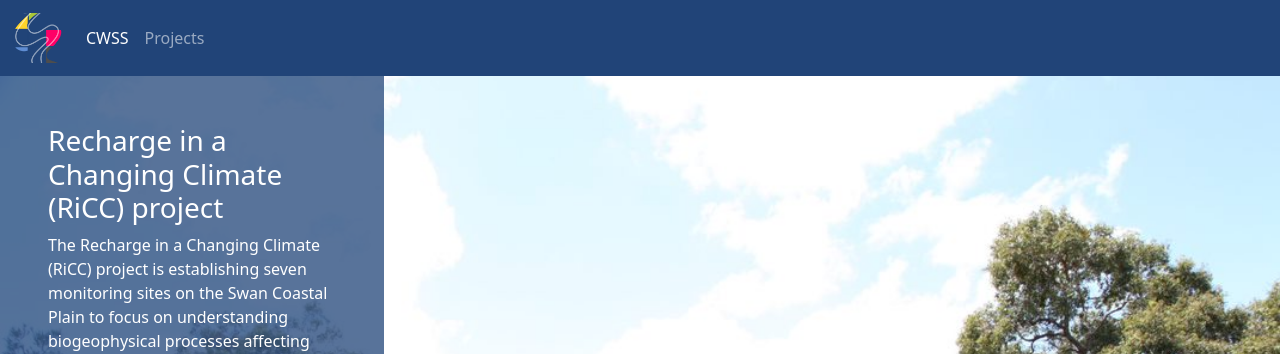
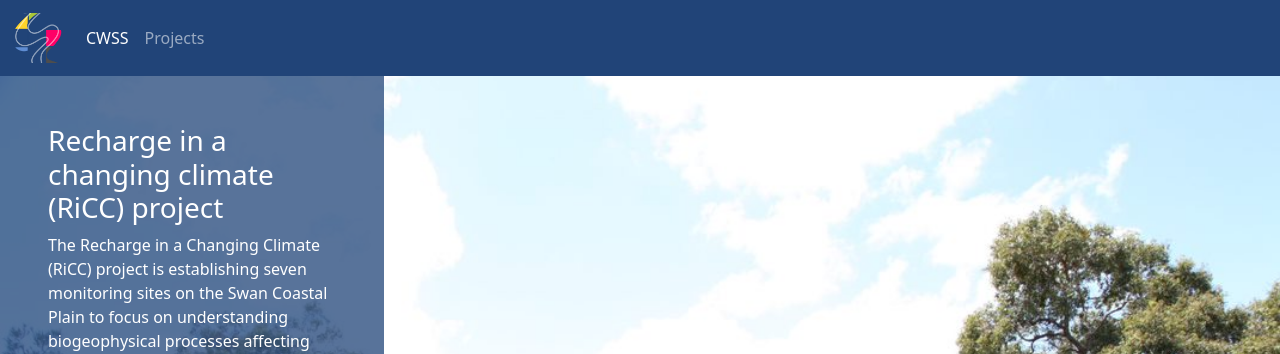
Before and after one commit to jmad1v07/cwss-projects, a Jekyll site: the page built from projects.markdown, in a window 1280 px wide. Shown: the top 354 px of the page. Built offline with Jekyll 4.4.1, drawn with Linux system fonts in a browser that asks for light colours.

```diff
--- a/_data/carousel.yml
+++ b/_data/carousel.yml
@@ -1,7 +1,7 @@
 carousel:
   - image: "/assets/img/RiCC_project.jpg"
     alt_text: "Photo of native Banksia woodland at Whiteman Park."
-    title: "Recharge in a Changing Climate (RiCC) project"
+    title: "Recharge in a changing climate (RiCC) project"
     text: "The Recharge in a Changing Climate (RiCC) project is establishing seven monitoring sites on the Swan Coastal Plain to focus on understanding biogeophysical processes affecting the fluxes of water that recharge our aquifers. The project is providing multiseasonal recharge estimates that characterise heterogeneity at plot and larger scales using hydrogephysics and remote sensing."
     funding: "Funding provided by the Department of Water and Environmental Regulation."
   - image: "/assets/img/ccai_labasa_flood_unosat.jpg"
@@ -26,12 +26,12 @@ carousel:
     funding: "Funding is provided by NCRIS Terrestrial Ecosystem Research Network (TERN) and WA State Government co-investment from WA Department of Jobs, Tourism, Science & Innovation (JTSI)."
   - image: "/assets/img/icoast_uav.jpg"
     alt_text: "Drone photo mangrove bay in the Ningaloo Marine Park and World Heritage Area in Exmouth."
-    title: "ICoAST - Integrated Coastal Analyses and Sensing Technology: Mapping marine & Coastal Habitat"
+    title: "ICoAST - integrated coastal analyses and sensing technology: mapping marine & coastal habitat"
     text: "Coastal environments and ecosystems in Western Australia are facing a time of unprecedented pressures from a combination of population growth and climate change. The ICoAST project is developing and applying a suite of tools and methods to improve monitoring and understanding of ecological and physical processes in Western Australia."
     funding: "Funding is provided by Indian Ocean Marine Research Centre (IOMRC)."
   - image: "/assets/img/Pilbara_Intertidal_Mapping.jpg"
     alt_text: "Photo of mangroves in the Pilbara coast."
-    title: "Pilbara Intertidal Mapping Project"
+    title: "Pilbara intertidal mapping project"
     text: "This project will assess and map a regional scale cyanobacterial mat extent. In the Exmouth Gulf and Pilbara coast, salt flats occur on the landward edge of intertidal zone, often bordered seaward by fringing mangroves and landward by dunes. Salt flats cover 1026 square kilometres in the Exmouth Gulf, an area over six times greater than mangroves here. Globally, these environments are understudied, yet are of increasing interest due to the salt minerals they contain."
     funding: "Funding is provided by The Western Australian Marine Science Institution (WAMSI)."
   - image: "/assets/img/water_smart_dams.jpg"
@@ -61,7 +61,7 @@ carousel:
     funding: "Funding provided by UWA Research Collaboration Award."
   - image: "/assets/img/Coorong_Healthy_Basin.jpg"
     alt_text: "Photo of Coorong in aerial view."
-    title: "Healthy Coorong, Healthy Basin Improving coastal water quality."
+    title: "Healthy Coorong, healthy basin improving coastal water quality."
     text: "The project aimed to predict salinity levels and understand the significant changes the Coorong system, at the end of the Murray-Darling Basin, has undergone due to prolonged drought periods. This drought has led to a degradation of the seagrass community, and our research sought to identify the causes preventing its recovery. We developed models to predict salinity levels and understand the requirements of the Rupert communities. These models are being utilised by local governments to inform their decision-making processes and guide their efforts to restore the ecosystem."
     funding: "Funding provided by SA Department of Environment and Water."
   - image: "/assets/img/Cockburn_Sound.jpg"
```
